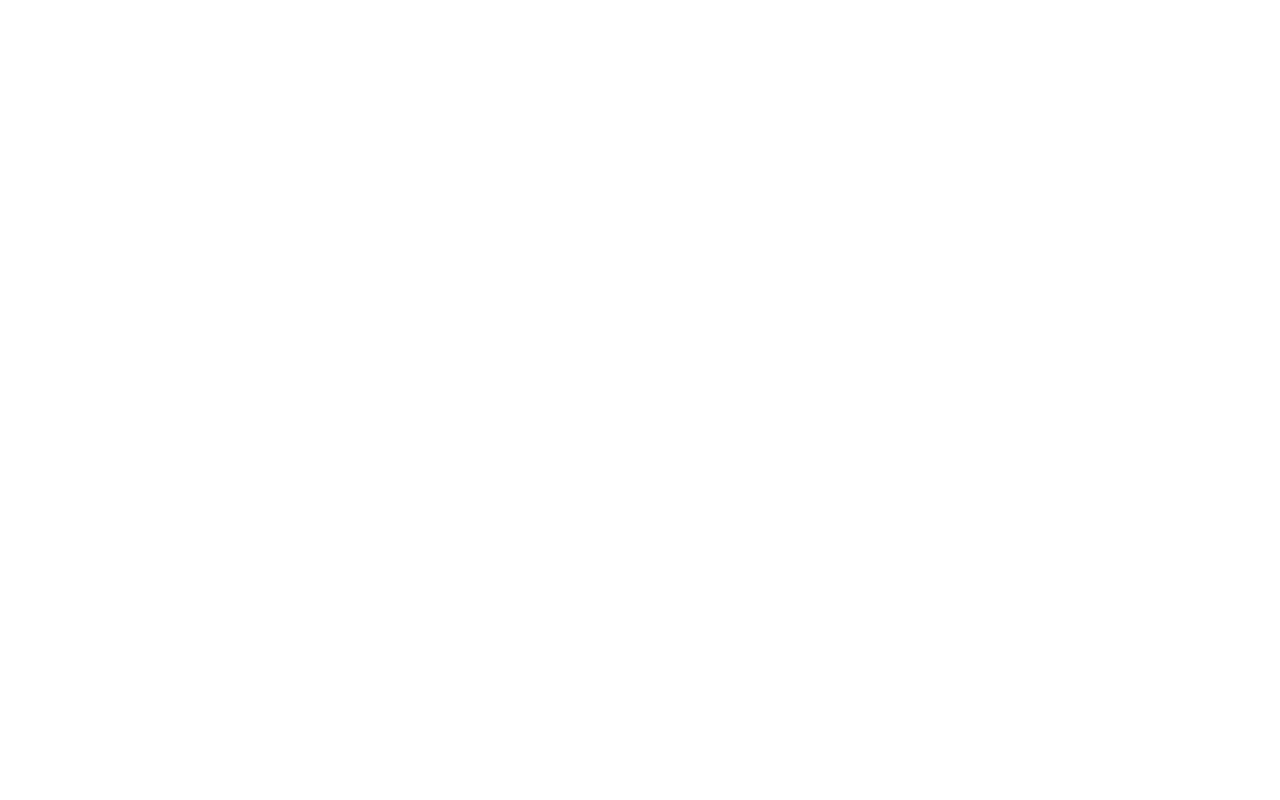
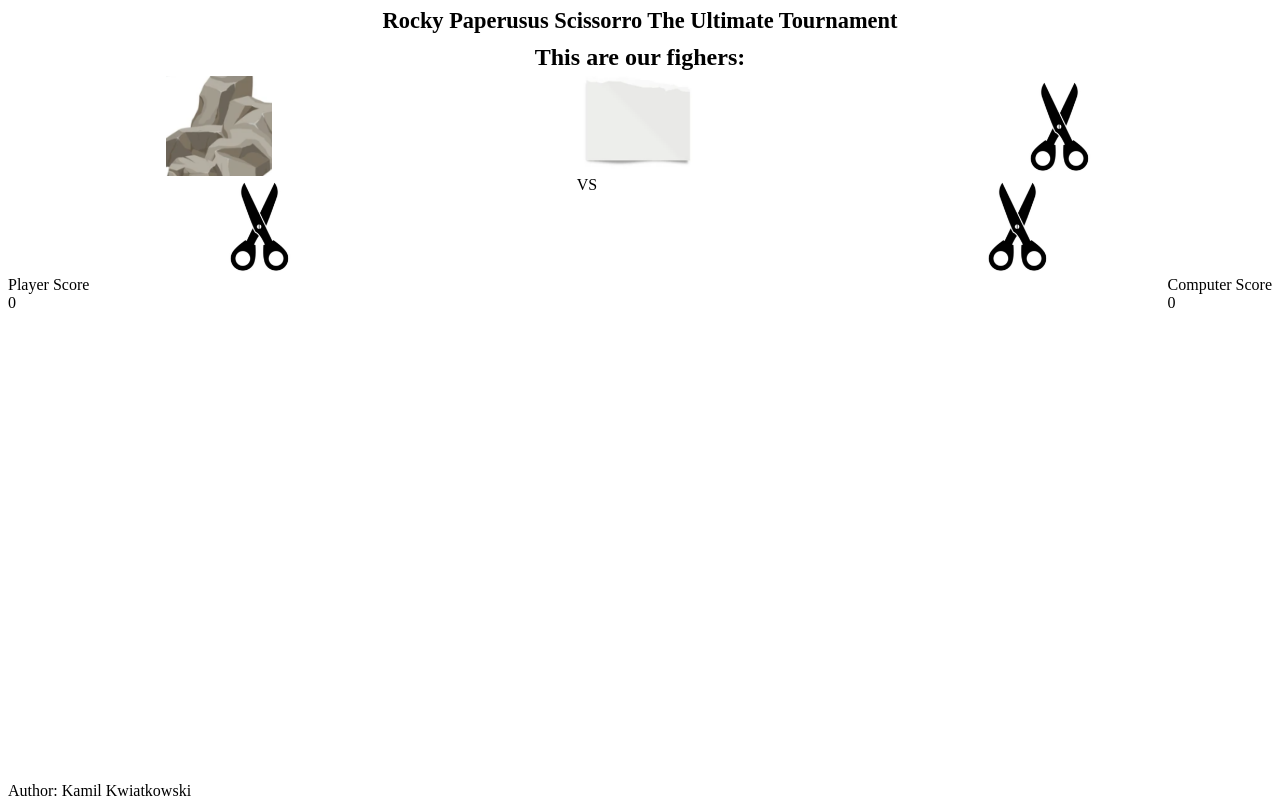
Before and after one commit to kamil-kw/Rocky_Paperusus_Scissorro, a plain HTML site: page assets/subpages/game.html in a window 1280 px wide. Drawn offline with Linux system fonts and the light colour scheme.

Commit message:
Add game.html structure, and positioning

```diff
--- a/assets/css/style.css
+++ b/assets/css/style.css
@@ -1,4 +1,4 @@
-/* index.html page style */
+
 body {
     display: flex;
     flex-direction: column;
@@ -18,9 +18,11 @@ body {
     margin: 10px 0 5px 0;
    }
 
+/* index.html page style */
 .history--rocky {
     order: 3;
     display: inline-flex;
+    justify-content: space-between;
 }
 
 .image--rocky {
@@ -77,6 +79,7 @@ body {
 
 .play--btn {
     order: 6;
+    text-align: center;
 }
 
 footer {
@@ -98,3 +101,73 @@ div > p {
     padding-left: 5px;
 }
 /* game.html page style */
+.choose--fighter {
+    order: 3;
+    display: inline-flex;
+    justify-content: space-around;
+}
+
+.fighter--rocky {
+    flex-basis: 30%;
+    height: 100px;
+    width: 100px;
+    background-image: url(/assets/images/stone.PNG);
+    background-size: contain;
+    background-position: center;
+    background-repeat: no-repeat;
+}
+
+.fighter--paperusus {
+    flex-basis: 30%;
+    height: 100px;
+    width: 100px;
+    background-image: url(/assets/images/paper.PNG);
+    background-size: contain;
+    background-position: center;
+    background-repeat: no-repeat;
+}
+
+.fighter--scissorro {
+    flex-basis: 30%;
+    height: 100px;
+    width: 100px;
+    background-image: url(/assets/images/scissor.PNG);
+    background-size: contain;
+    background-position: center;
+    background-repeat: no-repeat;
+}
+
+.fight {
+    order: 4;
+    display: inline-flex;
+    justify-content: space-between;
+}
+
+.player--choice {
+    flex-basis: 40%;
+    height: 100px;
+    width: 100px;
+    background-image: url(/assets/images/scissor.PNG);
+    background-size: contain;
+    background-position: center;
+    background-repeat: no-repeat;
+}
+
+.vs {
+    flex-basis: 10%;
+}
+
+.computer--choice {
+    flex-basis: 40%;
+    height: 100px;
+    width: 100px;
+    background-image: url(/assets/images/scissor.PNG);
+    background-size: contain;
+    background-position: center;
+    background-repeat: no-repeat;
+}
+.game--score {
+    order: 5;
+    display: inline-flex;
+    justify-content: space-between;
+}
--- a/assets/subpages/game.html
+++ b/assets/subpages/game.html
@@ -5,8 +5,38 @@
     <meta http-equiv="X-UA-Compatible" content="IE=edge">
     <meta name="viewport" content="width=device-width, initial-scale=1.0">
     <title>Rocky Paperusus Scissorro The Ultimate Tournament</title>
+    <link rel="stylesheet" href="../css/style.css"/>
+    <script src="../javascript/script.js"></script>
 </head>
 <body>
+    <h1 class="header center">Rocky Paperusus Scissorro The Ultimate Tournament</h1>
+    <h2 class="comment center">This are our fighers:</h2>
+    <div class="choose--fighter">
+        <div class="fighter--rocky"></div>
+        <div class="fighter--paperusus"></div>
+        <div class="fighter--scissorro"></div>
+    </div>
+    <div class="fight">
+        <div class="player--choice"></div>
+        <div class="vs">VS</div>
+        <div class="computer--choice"></div>
+    </div>
+    <div class="game--result">
+        <div class="player--result"></div>
+        <div class="computer--result"></div>
+    </div>
+    <div class="game--score">
+        <div class="player--score">
+            <div class="player--scomment">Player Score</div>
+            <div class="player--scored">0</div>
+        </div>
+        <div class="computer--score">
+            <div class="computer--scomment">Computer Score</div>
+            <div class="computer--scored">0</div>
+        </div>
+    </div>
+    <footer>Author: Kamil Kwiatkowski</footer>
+
 
 </body>
 </html>
```
Also changed, not shown: index.html (+1 -1 lines).
